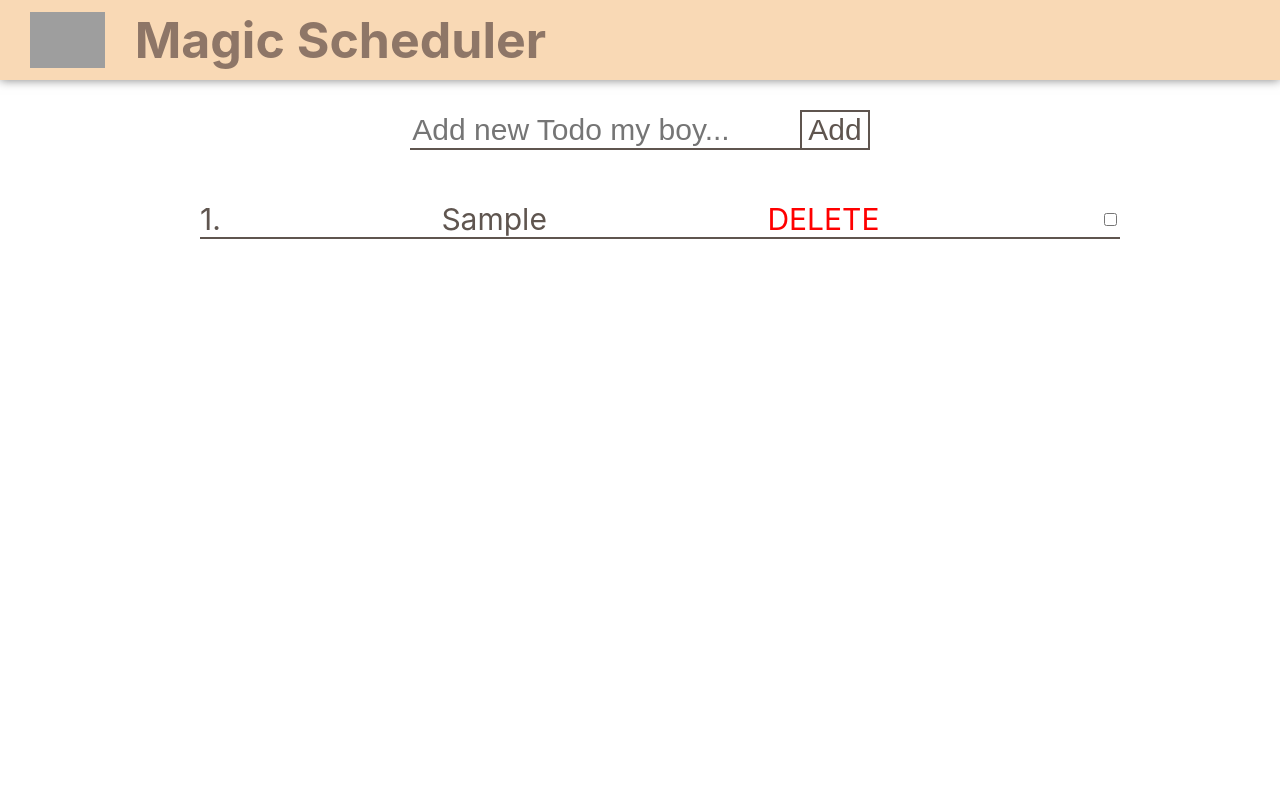
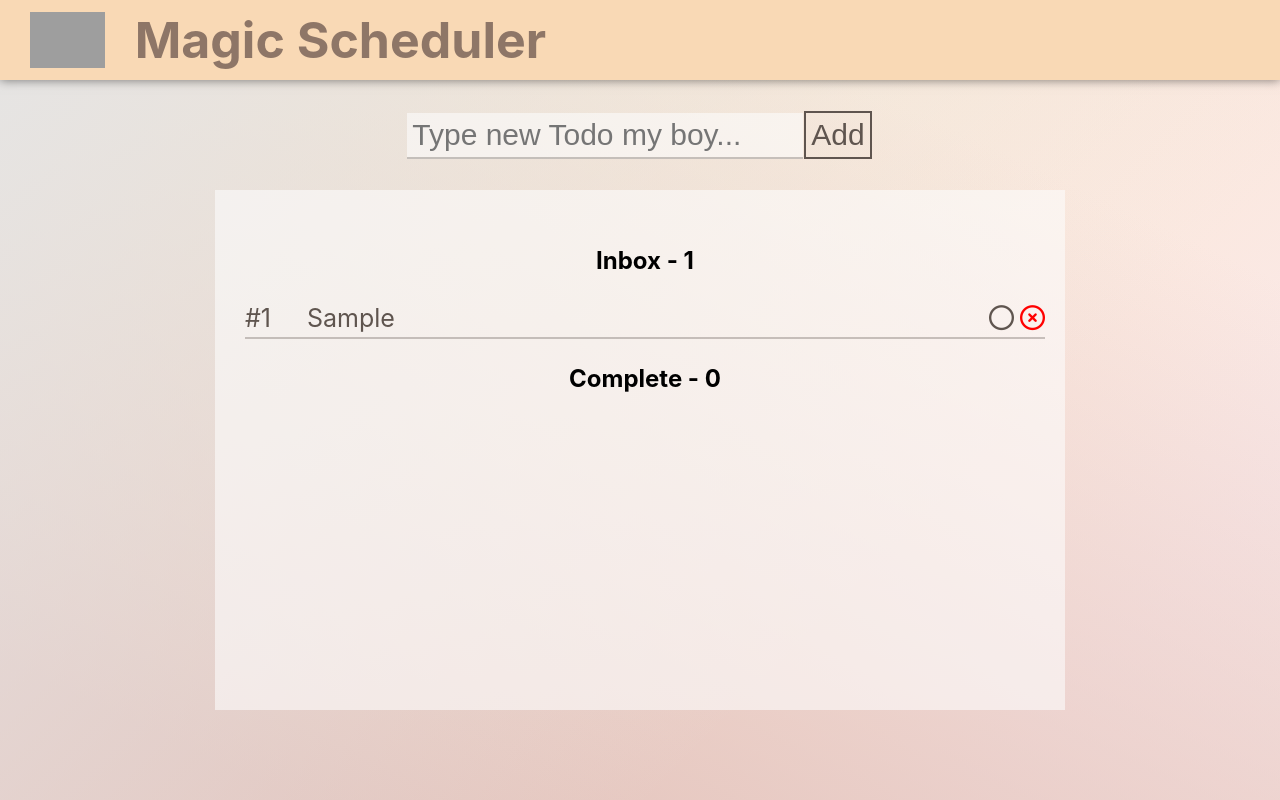
Before and after one commit to IlyaOrluk/Scheduler-on-Desktop, a React (Create React App) app: page / in a window 1280 px wide. Both pictures are taken after typing "Sample" into the empty fields and a click on the input "Add". Built offline with nearby package versions, Linux system fonts and the light colour scheme; grey boxes are pictures that could not be loaded.

Commit message:
added sort by completed propertys

```diff
--- a/public/index.html
+++ b/public/index.html
@@ -5,6 +5,7 @@
     <link rel="icon" href="%PUBLIC_URL%/favicon.ico" />
     <meta name="viewport" content="width=device-width, initial-scale=1" />
     <meta name="theme-color" content="#000000" />
+    <script src="https://kit.fontawesome.com/a69351f995.js" crossorigin="anonymous"></script>
     <meta
       name="description"
       content="Web site created using create-react-app"
--- a/src/components/todo-form.tsx
+++ b/src/components/todo-form.tsx
@@ -5,25 +5,31 @@ import {
     handleTodo,
     addTodoItem
 } from '../store/actions'
+import { ITodo, ITodoList } from '../interfaces'
 
 interface TodoFormProps {
     handleTodo(title: string): void
-    addTodoItem(title: string, complete: boolean): void
+    addTodoItem(id: number, title: string, complete: boolean): void
     title: string
+    todos: ITodo[]
+
 }
 
 const TodoForm: React.FC<TodoFormProps> = (props) => {
+    console.log(...props.todos)
+    console.log(props.todos.filter((item) => item.id === 4))
+    console.log(Math.max.apply(null, [1,2,3,4,6,7,8,11,69]))
   return (
       <Wrapper>
         <form className="todo-form" onSubmit={e =>{
             e.preventDefault()
-            props.addTodoItem(props.title, false)
+            props.addTodoItem(props.todos.length, props.title, false)
             props.handleTodo('')
         }}>
             <input
                 className='todo-form-input'
                 type='text'
-                placeholder='Add new Todo my boy...'
+                placeholder='Type new Todo my boy...'
                 value={props.title}
                 onChange={e => props.handleTodo((e.target as HTMLInputElement).value)}
                 />
@@ -38,15 +44,17 @@ interface ITodoForm {
 
 interface RootState {
     todoForm: ITodoForm
+    todoList: ITodoList
 }
 
 const mapState = (state: RootState) => ({
-    title: state.todoForm.title
+    title: state.todoForm.title,
+    todos: state.todoList.todos
 })
 
 const mapDispatch = {
     handleTodo: (title: string) => handleTodo(title),
-    addTodoItem: (title: string, complete: boolean) => addTodoItem(title, complete)
+    addTodoItem: (id: number, title: string, complete: boolean) => addTodoItem(id, title, complete)
 }
 
 export default connect(
@@ -65,12 +73,16 @@ const Wrapper = styled.div`
 
         &-input {
             border: 0;
-            border-bottom: 2px solid #5f554f;
+            border-bottom: 2px solid #5f554f54;
+            padding: 5px;
             font-size: 30px;
             color: #5f554f;
+            background: #fdfdfd94;
         }
         &-submit {
             border: 2px solid #5f554f;
+            margin: 1px;
+            padding: 5px;
             font-size: 30px;
             color: #5f554f;
             background: transparent;
--- a/src/components/todo-list.tsx
+++ b/src/components/todo-list.tsx
@@ -1,7 +1,7 @@
 import React, { useEffect } from 'react'
 import styled from 'styled-components'
 import { connect } from 'react-redux'
-import { ITodo } from '../interfaces'
+import { ITodo, ITodoList } from '../interfaces'
 
 import {
     addTodoItem,
@@ -13,47 +13,72 @@ interface TodoListProps {
     todos: ITodo[]
     todoCompleteItem(complete: boolean, id: number): void
     todoDeleteItem(id: number): void
-    addTodoItem(title: string, complete: boolean): void
+    addTodoItem(id: number, title: string, complete: boolean): void
 }
 
-const TodoList: React.FunctionComponent<TodoListProps> = ({ todos, todoCompleteItem, todoDeleteItem, addTodoItem }) => {
+const TodoList: React.FC<TodoListProps> = ({ todos, todoCompleteItem, todoDeleteItem, addTodoItem }) => {
     useEffect(() => {
         const localTodos = JSON.parse(localStorage.getItem('todos') || '[]') as ITodo[]
             localTodos.map(item => {
-                addTodoItem(item.title, item.complete)
+                addTodoItem(item.id, item.title, item.complete)
             })
     }, [])
 
     useEffect(() => {
         localStorage.setItem('todos', JSON.stringify(todos))
-        console.log(JSON.parse(localStorage.getItem('todos') || '[]') as ITodo)
+        // console.log(JSON.parse(localStorage.getItem('todos') || '[]') as ITodo)
     }, [todos])
 
     const todoCompleteClass = (complete: boolean) => complete ? 'complete' : ''
-  return (
-      <Wrapper>
-          <ul className='todo-list'>
-            {todos.map((item, id) => {
+    const todosComplete = todos.filter((item) => (item.complete))
+    const todosInbox = todos.filter((item) => (!item.complete))
+    const rootRender = () => {
+        return (
+            <ul className='todo-list'>
+            <h2>Inbox - {todosInbox.length}</h2>
+            {todosInbox.map((item, id) => {
                 return (
                     <li className='todo-list-item' key={id}>
-                        <span>{id+1}.</span>
-                        <span className={todoCompleteClass(item.complete)}>{item.title}</span>
-                        <span className='delete' onClick={() => todoDeleteItem(id)}>DELETE</span>
-                        <input type='checkbox' checked={item.complete} onChange={() => {
-                            console.log(id)
-                            todoCompleteItem(!item.complete,id)
-                        }}/>
+                        <span>#{item.id+1}</span>
+                        <span className={`title ${todoCompleteClass(item.complete)}`}>{item.title}</span>
+                        <div>
+                            {item.complete ? <i onClick={() => {
+                                todoCompleteItem(!item.complete, item.id)
+                            }} className="far fa-check-circle green"></i> : <i onClick={() => {
+                                todoCompleteItem(!item.complete, item.id)
+                            }} className="far fa-circle"></i>}
+                            <span className='delete' onClick={() => todoDeleteItem(item.id)}><i className="far fa-times-circle"></i></span>
+                        </div>
+                    </li>
+                )
+            })}
+            <h2>Complete - {todosComplete.length}</h2>
+            {todosComplete.map((item, id) => {
+                return (
+                    <li className='todo-list-item' key={id}>
+                        <span>#{item.id+1}</span>
+                        <span className={`title ${todoCompleteClass(item.complete)}`}>{item.title}</span>
+                        <div>
+                            {item.complete ? <i onClick={() => {
+                                todoCompleteItem(!item.complete,item.id)
+                            }} className="far fa-check-circle green"></i> : <i onClick={() => {
+                                todoCompleteItem(!item.complete,item.id)
+                            }} className="far fa-circle"></i>}
+                            <span className='delete' onClick={() => todoDeleteItem(item.id)}><i className="far fa-times-circle"></i></span>
+                        </div>
                     </li>
                 )
             })}
           </ul>
+        )
+    }
+  return (
+      <Wrapper>
+          {rootRender()}
       </Wrapper>
   )
 }
 
-interface ITodoList {
-    todos: ITodo[]
-}
 
 interface RootState {
     todoList: ITodoList
@@ -64,7 +89,7 @@ const mapState = ({ todoList }: RootState) => ({
 })
 
 const mapDispatch = {
-    addTodoItem: (title: string, complete: boolean) => addTodoItem(title, complete),
+    addTodoItem: (id: number, title: string, complete: boolean) => addTodoItem(id, title, complete),
     todoCompleteItem: (complete: boolean, id: number) => todoCompleteItem(complete, id),
     todoDeleteItem: (id: number) => todoDeleteItem(id)
 }
@@ -76,35 +101,50 @@ export default connect(
 
 
 const Wrapper = styled.div`
-    width: 100%;
-
+    background: #fdfdfd94;
+    height: 60vh;
+    width: 70vw;
+    max-width: 800px;
+    padding: 20px 20px 20px 30px;
+    overflow: auto;
+    display: flex;
+    justify-content: center;
+    align-items: baseline;
+    .green {
+        color: green;
+    }
     .todo-list {
         display: flex;
         flex-direction: column;
-        justifly-content: center;
+        justify-content: center;
         align-items: center;
+        width: 100%;
+        padding-inline-start: 0;
         &-item {
             width: 100%;
             margin: 5px;
             border: 0;
-            border-bottom: 2px solid #5f554f;
-            font-size: 30px;
+            border-bottom: 2px solid #5f554f54;
+            font-size: 25px;
             color: #5f554f;
             list-style: none;
             display: flex;
             justify-content: space-between;
             align-items: center;
+            .title {
+                width: 80%;
+            }
             .delete {
                 color: red;
                 cursor: pointer;
             }
+            .fa-check-circle, .fa-circle {
+                cursor: pointer;
+                margin: 6px;
+            }
             .complete {
                 text-decoration: line-through;
-            }
-            .complete:before {
-                content: '';
-                width: 100%;
-                height: 3px;
+                color: #00000052;
             }
         }
     }
--- a/src/index.css
+++ b/src/index.css
@@ -5,6 +5,18 @@ body {
     sans-serif;
   -webkit-font-smoothing: antialiased;
   -moz-osx-font-smoothing: grayscale;
+  width: 100%;
+  height: 100vh;
+  background:
+  -webkit-linear-gradient(315deg, hsla(37.15, 0%, 89.81%, 1) 0%, hsla(37.15, 0%, 89.81%, 0) 70%),
+  -webkit-linear-gradient(65deg, hsla(11.32, 41.24%, 81.3%, 1) 10%, hsla(11.32, 41.24%, 81.3%, 0) 80%),
+  -webkit-linear-gradient(135deg, hsla(0, 62.11%, 94.4%, 1) 15%, hsla(0, 62.11%, 94.4%, 0) 80%),
+  -webkit-linear-gradient(205deg, hsla(36.23, 100%, 89.78%, 1) 100%, hsla(36.23, 100%, 89.78%, 0) 70%);
+  background:
+  linear-gradient(135deg, hsla(37.15, 0%, 89.81%, 1) 0%, hsla(37.15, 0%, 89.81%, 0) 70%),
+  linear-gradient(25deg, hsla(11.32, 41.24%, 81.3%, 1) 10%, hsla(11.32, 41.24%, 81.3%, 0) 80%),
+  linear-gradient(315deg, hsla(0, 62.11%, 94.4%, 1) 15%, hsla(0, 62.11%, 94.4%, 0) 80%),
+  linear-gradient(245deg, hsla(36.23, 100%, 89.78%, 1) 100%, hsla(36.23, 100%, 89.78%, 0) 70%);
 }
 
 code {
--- a/src/interfaces.ts
+++ b/src/interfaces.ts
@@ -1,8 +1,9 @@
 export interface ITodo {
+    id: number
     title: string
     complete: boolean
 }
 
-export interface TodoList {
+export interface ITodoList {
 	todos: ITodo[]
 }
--- a/src/store/actions.ts
+++ b/src/store/actions.ts
@@ -19,6 +19,7 @@ export const handleTodo = (title: string): setHandleTodoActionType => ({
 })
 
 type setAddTodoItemActionPayloadType = {
+  id: number
   title: string
   complete: boolean
 }
@@ -26,9 +27,9 @@ type setAddTodoItemActionType = {
   type: typeof ADD_TODO_ITEM,
   payload: setAddTodoItemActionPayloadType
 }
-export const addTodoItem = (title: string, complete: boolean): setAddTodoItemActionType => ({
+export const addTodoItem = (id: number, title: string, complete: boolean): setAddTodoItemActionType => ({
   type: ADD_TODO_ITEM,
-  payload: {title, complete}
+  payload: { id, title, complete }
 })
 
 type setTodoCompleteActionPayloadType = {
--- a/src/store/reducers/todo-list.ts
+++ b/src/store/reducers/todo-list.ts
@@ -4,30 +4,38 @@ import {
   DELETE_TODO_ITEM,
    } from '../types'
 import {
-  TodoList
+  ITodoList
  } from '../../interfaces'
 
 
-const initialState: TodoList = {
+const initialState: ITodoList = {
 	todos: []
 }
 
-export default (state = initialState, action: any): TodoList  => {
+export default (state = initialState, action: any): ITodoList  => {
 	switch (action.type) {
 		case ADD_TODO_ITEM:
 			return {
-        todos: [ ...state.todos, { title: action.payload.title, complete: action.payload.complete }]
+        todos: [
+          ...state.todos,
+          {
+            id: action.payload.id,
+            title: action.payload.title,
+            complete: action.payload.complete
+          }
+        ]
 			}
     case COMPLETE_TODO_ITEM:
       return {
         todos: [...state.todos.slice(0,action.payload.id),{
-          title: state.todos[action.payload.id].title,
+          id: state.todos.filter(item => item.id === action.payload.id)[0].id,
+          title: state.todos.filter(item => item.id === action.payload.id)[0].title,
           complete: action.payload.complete
         },...state.todos.slice(action.payload.id+1)]
       }
     case DELETE_TODO_ITEM:
       return {
-        todos: [...state.todos.slice(0,action.payload),...state.todos.slice(action.payload+1)]
+        todos: [...state.todos.filter(item => item.id !== action.payload)]
       }
 		default:
 			return state
```
